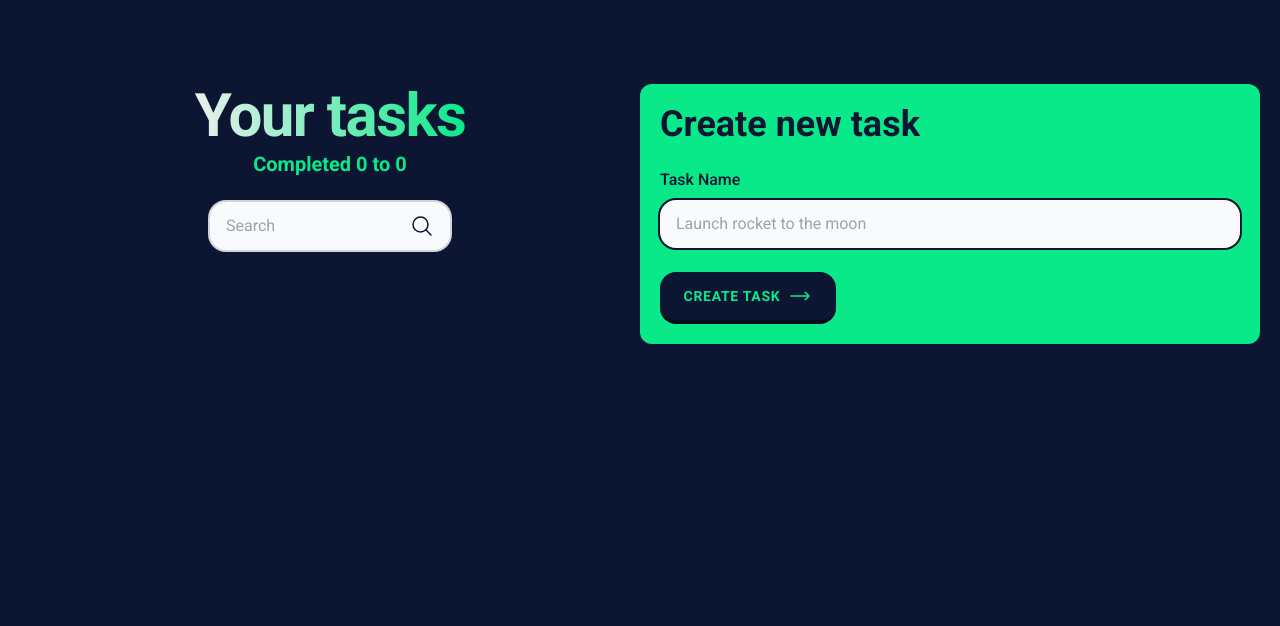
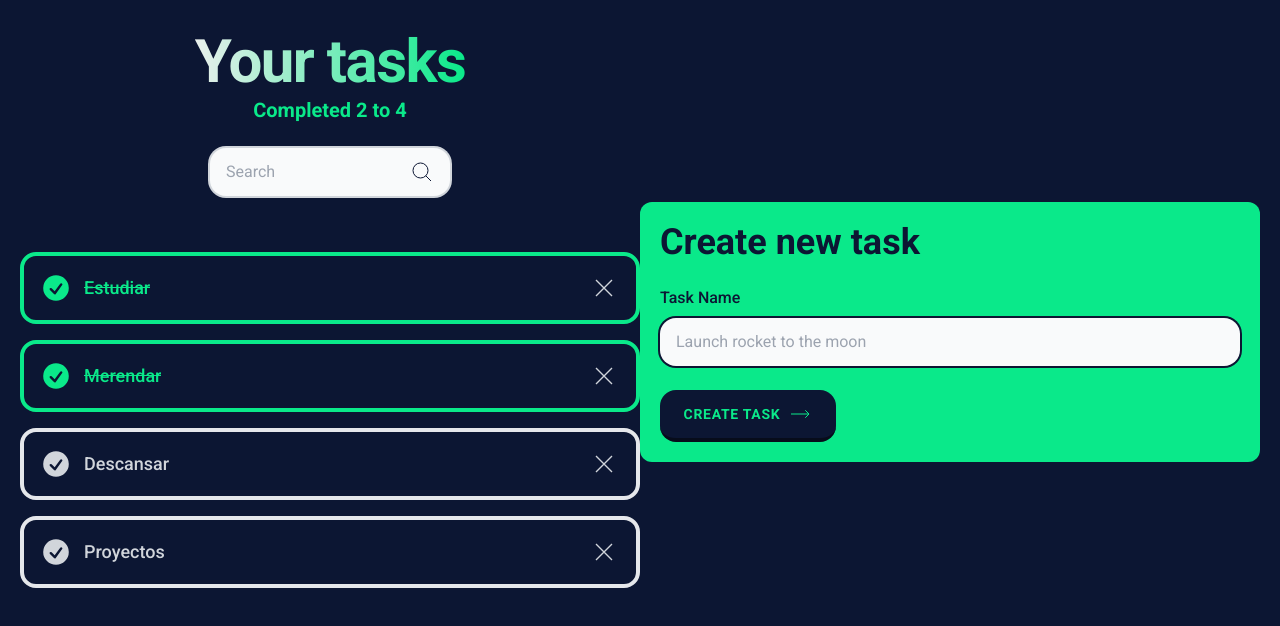
Before and after one commit to indux/todo-list-app, a React (Create React App) app: page / in a window 1280 px wide. Shown: the top 626 px of the page. Built offline with nearby package versions, Linux system fonts and the light colour scheme.

Commit message:
Add Skeleton Loading

```diff
--- a/src/App.js
+++ b/src/App.js
@@ -2,16 +2,21 @@ import React from "react";
 import { AppUI } from "./AppUI";
 import { useLocalStorage } from "./hooks/useLocalStorage";
 
-// const arrTodos = [
-//   { text: "Estudiar", completed: true },
-//   { text: "Merendar", completed: true },
-//   { text: "Descansar", completed: false },
-//   { text: "Proyectos", completed: false },
-// ];
-// localStorage.setItem("TODOS_V1", JSON.stringify(arrTodos))
+const arrTodos = [
+  { text: "Estudiar", completed: true },
+  { text: "Merendar", completed: true },
+  { text: "Descansar", completed: false },
+  { text: "Proyectos", completed: false },
+];
+localStorage.setItem("TODOS_V1", JSON.stringify(arrTodos));
 
 const App = () => {
-  const [todos, saveTodo] = useLocalStorage("TODOS_V1", []);
+  const {
+    item: todos,
+    saveItem: saveTodo,
+    loading,
+    error,
+  } = useLocalStorage("TODOS_V1", []);
   const [searchValue, setSearchValue] = React.useState("");
 
   const completedTodos = todos.filter((todo) => todo.completed).length;
@@ -41,6 +46,8 @@ const App = () => {
 
   return (
     <AppUI
+      loading={loading}
+      error={loading}
       completedTodos={completedTodos}
       totalTodos={totalTodos}
       searchValue={searchValue}
--- a/src/AppUI.js
+++ b/src/AppUI.js
@@ -3,8 +3,13 @@ import { TodoCounter } from "./components/TodoCounter";
 import { TodoList } from "./components/TodoList";
 import { TodoItem } from "./components/TodoItem";
 import { TodoTask } from "./components/TodoTask";
+import { TodosLoading } from "./components/TodosLoading";
+import { TodosError } from "./components/TodosError";
+import { TodosEmpty } from "./components/TodosEmpty";
 
 const AppUI = ({
+  loading,
+  error,
   completedTodos,
   totalTodos,
   searchValue,
@@ -23,6 +28,17 @@ const AppUI = ({
           setSearchValue={setSearchValue}
         />
         <TodoList>
+          {loading && (
+            <>
+              <TodosLoading />
+              <TodosLoading />
+              <TodosLoading />
+              <TodosLoading />
+            </>
+          )}
+          {/* {error && <TodosError />} */}
+          {!loading && searchedTodos.length === 0 && <TodosEmpty />}
+
           {searchedTodos.map((todo) => (
             <TodoItem
               key={todo.text}
--- a/src/components/TodoCounter.js
+++ b/src/components/TodoCounter.js
@@ -26,14 +26,11 @@ const TodoCounter = ({ total, completed, searchValue, setSearchValue }) => {
             fill="none"
             className="w-6 text-[#0C1633]"
             stroke="currentColor"
-            stroke-width="1.5"
             viewBox="0 0 24 24"
             xmlns="http://www.w3.org/2000/svg"
             aria-hidden="true"
           >
             <path
-              stroke-linecap="round"
-              stroke-linejoin="round"
               d="M21 21l-5.197-5.197m0 0A7.5 7.5 0 105.196 5.196a7.5 7.5 0 0010.607 10.607z"
             ></path>
           </svg>
--- a/src/components/TodoItem.js
+++ b/src/components/TodoItem.js
@@ -11,20 +11,18 @@ const TodoItem = (props) => {
         <div className="truncate flex space-x-3 items-center text-gray-300">
           <button onClick={props.onComplete}>
             <svg
-              fill="none"
-              className={`w-8 hover:text-[#0AE98A] ${
+              className={`w-8 h-8 hover:text-[#0AE98A] ${
                 props.completed && "text-[#0AE98A]"
               }`}
-              stroke="currentColor"
-              stroke-width="1.5"
-              viewBox="0 0 24 24"
+              fill="currentColor"
+              viewBox="0 0 20 20"
               xmlns="http://www.w3.org/2000/svg"
               aria-hidden="true"
             >
               <path
-                stroke-linecap="round"
-                stroke-linejoin="round"
-                d="M9 12.75L11.25 15 15 9.75M21 12c0 1.268-.63 2.39-1.593 3.068a3.745 3.745 0 01-1.043 3.296 3.745 3.745 0 01-3.296 1.043A3.745 3.745 0 0112 21c-1.268 0-2.39-.63-3.068-1.593a3.746 3.746 0 01-3.296-1.043 3.745 3.745 0 01-1.043-3.296A3.745 3.745 0 013 12c0-1.268.63-2.39 1.593-3.068a3.745 3.745 0 011.043-3.296 3.746 3.746 0 013.296-1.043A3.746 3.746 0 0112 3c1.268 0 2.39.63 3.068 1.593a3.746 3.746 0 013.296 1.043 3.746 3.746 0 011.043 3.296A3.745 3.745 0 0121 12z"
+                clip-rule="evenodd"
+                fill-rule="evenodd"
+                d="M10 18a8 8 0 100-16 8 8 0 000 16zm3.857-9.809a.75.75 0 00-1.214-.882l-3.483 4.79-1.88-1.88a.75.75 0 10-1.06 1.061l2.5 2.5a.75.75 0 001.137-.089l4-5.5z"
               ></path>
             </svg>
           </button>
@@ -42,17 +40,12 @@ const TodoItem = (props) => {
           <svg
             fill="none"
             stroke="currentColor"
-            className="w-8 text-gray-300 hover:text-[#DA291C]"
-            stroke-width="1.5"
+            className="w-8 text-gray-300"
             viewBox="0 0 24 24"
             xmlns="http://www.w3.org/2000/svg"
             aria-hidden="true"
           >
-            <path
-              stroke-linecap="round"
-              stroke-linejoin="round"
-              d="M6 18L18 6M6 6l12 12"
-            ></path>
+            <path d="M6 18L18 6M6 6l12 12"></path>
           </svg>
         </button>
       </div>
--- a/src/components/TodoTask.js
+++ b/src/components/TodoTask.js
@@ -2,7 +2,7 @@ import React from "react";
 
 const TodoTask = () => {
   return (
-    <section className="bg-[#0AE98A] rounded-xl p-5 text-[#0C1633] mt-16 w-full">
+    <section className="bg-[#0AE98A] rounded-xl p-5 text-[#0C1633] mt-10 w-full">
       <div className="space-y-6">
         <div>
           <h2 className="text-4xl md:text-5x1 font-bold">Create new task</h2>
@@ -30,14 +30,11 @@ const TodoTask = () => {
             className="ml-2 w-6"
             fill="none"
             stroke="currentColor"
-            stroke-width="1.5"
             viewBox="0 0 24 24"
             xmlns="http://www.w3.org/2000/svg"
             aria-hidden="true"
           >
             <path
-              stroke-linecap="round"
-              stroke-linejoin="round"
               d="M17.25 8.25L21 12m0 0l-3.75 3.75M21 12H3"
             ></path>
           </svg>
--- /dev/null
+++ b/src/components/TodosEmpty.js
@@ -0,0 +1,26 @@
+import React from "react";
+
+const TodosEmpty = () => {
+  return (
+    <section>
+      <div className="flex flex-col justify-center items-center space-y-7 my-5">
+        <svg
+          className="w-40 h-w-40 text-gray-300"
+          xmlns="http://www.w3.org/2000/svg"
+          fill="currentColor"
+          viewBox="0 0 16 16"
+        >
+          <path d="M10.854 6.146a.5.5 0 0 1 0 .708l-3 3a.5.5 0 0 1-.708 0l-1.5-1.5a.5.5 0 1 1 .708-.708L7.5 8.793l2.646-2.647a.5.5 0 0 1 .708 0z" />
+          <path d="M3 0h10a2 2 0 0 1 2 2v12a2 2 0 0 1-2 2H3a2 2 0 0 1-2-2v-1h1v1a1 1 0 0 0 1 1h10a1 1 0 0 0 1-1V2a1 1 0 0 0-1-1H3a1 1 0 0 0-1 1v1H1V2a2 2 0 0 1 2-2z" />
+          <path d="M1 5v-.5a.5.5 0 0 1 1 0V5h.5a.5.5 0 0 1 0 1h-2a.5.5 0 0 1 0-1H1zm0 3v-.5a.5.5 0 0 1 1 0V8h.5a.5.5 0 0 1 0 1h-2a.5.5 0 0 1 0-1H1zm0 3v-.5a.5.5 0 0 1 1 0v.5h.5a.5.5 0 0 1 0 1h-2a.5.5 0 0 1 0-1H1z" />
+        </svg>
+
+        <p className="text-3xl font-semibold text-gray-300 text-center">
+          Start tasks. Work them. Finish them.
+        </p>
+      </div>
+    </section>
+  );
+};
+
+export { TodosEmpty };
--- /dev/null
+++ b/src/components/TodosError.js
@@ -0,0 +1,11 @@
+import React from 'react'
+
+const TodosError = () => {
+    return (
+        <section className="my-4 border-gray-300">
+          <div className="py-4 px-4 flex w-full rounded-2xl border-4 items-center justify-between"></div>
+        </section>
+      );
+  };
+
+export { TodosError }
--- /dev/null
+++ b/src/components/TodosLoading.js
@@ -0,0 +1,22 @@
+import React from "react";
+
+const TodosLoading = () => {
+  return (
+    <section className="my-4 animate-pulse">
+      <div className="py-4 px-4 flex w-full rounded-2xl border-4 items-center justify-between bg-gray-600 border-gray-600">
+        <div className="flex space-x-4 items-center">
+          <div className="w-8 h-8 rounded-full bg-gray-400"></div>
+
+          <div className="flex flex-col space-y-1">
+            <div className="w-16 h-2 rounded bg-gray-400"></div>
+            <div className="w-16 h-2 rounded bg-gray-400"></div>
+          </div>
+        </div>
+
+        <div className="w-8 h-8 rounded bg-gray-400"></div>
+      </div>
+    </section>
+  );
+};
+
+export { TodosLoading };
--- a/src/hooks/useLocalStorage.js
+++ b/src/hooks/useLocalStorage.js
@@ -1,7 +1,15 @@
 import React from "react";
 
 const useLocalStorage = (itemName, initialValue) => {
+  const [item, setItem] = React.useState(initialValue);
+  const [loading, setLoading] = React.useState(true);
+  const [error, setError] = React.useState(false);
+
+  React.useEffect(() => {
+    setTimeout(() => {
+      try {
         const localStorageItem = localStorage.getItem(itemName);
+
         let parsedItem;
 
         if (!localStorageItem) {
@@ -9,9 +17,16 @@ const useLocalStorage = (itemName, initialValue) => {
           parsedItem = initialValue;
         } else {
           parsedItem = JSON.parse(localStorageItem);
+          setItem(parsedItem);
         }
 
-  const [item, setItem] = React.useState(parsedItem);
+        setLoading(false);
+      } catch (error) {
+        setLoading(false);
+        setError(true);
+      }
+    }, 1000);
+  }, []);
 
   const saveItem = (newItem) => {
     localStorage.setItem(itemName, JSON.stringify(newItem));
@@ -19,7 +34,7 @@ const useLocalStorage = (itemName, initialValue) => {
     setItem(newItem);
   };
 
-  return [item, saveItem];
+  return { item, saveItem, loading, error };
 };
 
 export { useLocalStorage };
```
Lines whose indentation alone changed are shown as unchanged.
